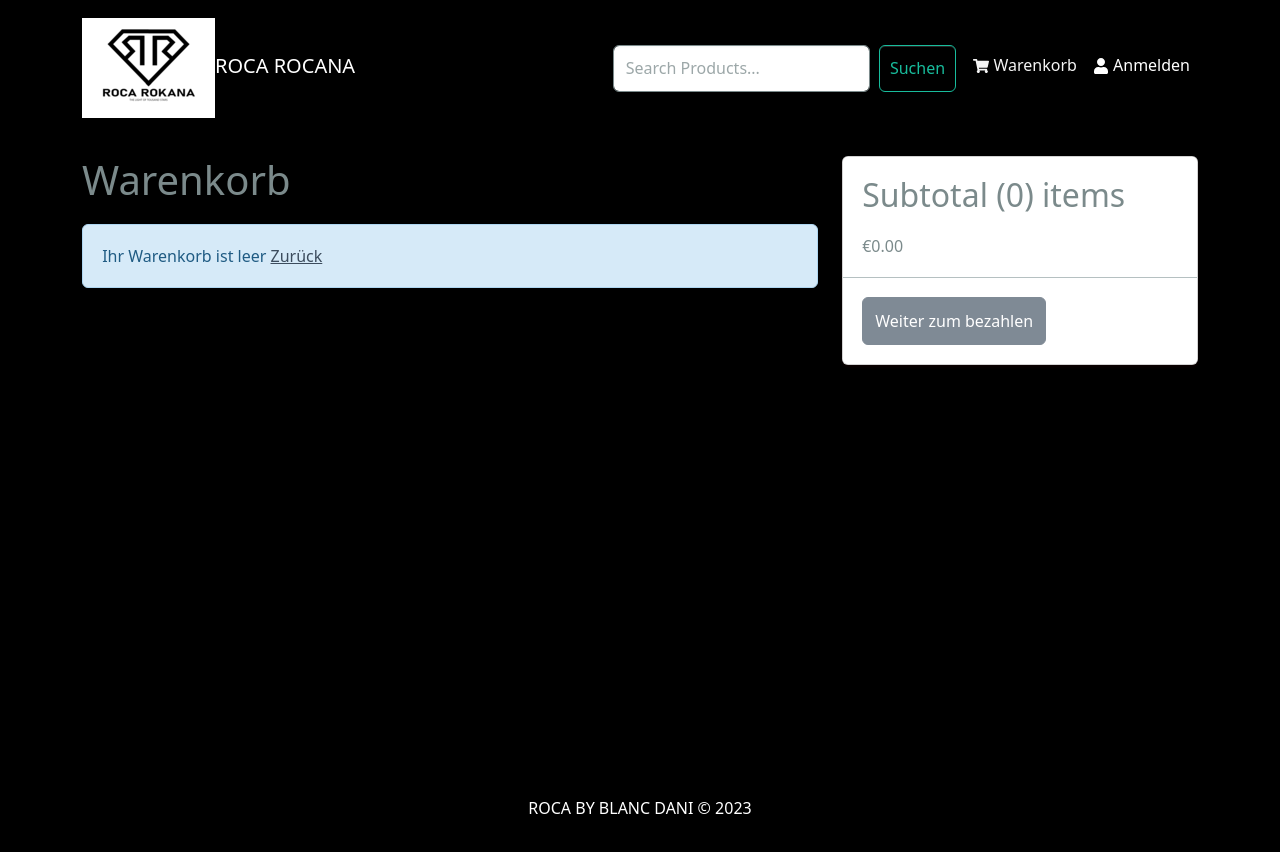
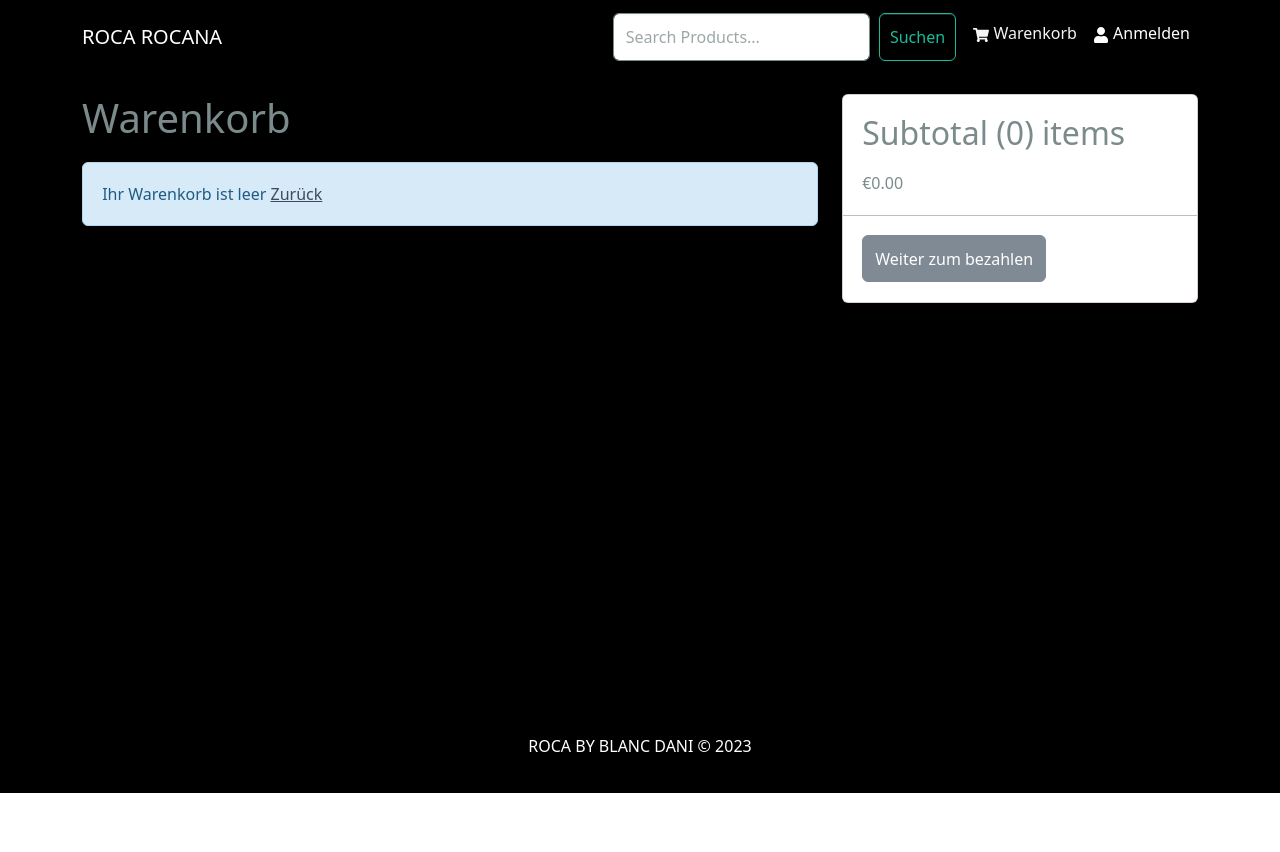
Before and after one commit to blncdn/rocashoptest3, a React (Create React App) app in the folder frontend/: page /cart in a window 1280 px wide. Shown: the top 852 px of the page. After the commit the page ends 800 px from the top, so only its background shows below. Built offline with nearby package versions, Linux system fonts and the light colour scheme.

Commit message:
Header.jsx

```diff
--- a/frontend/src/components/Header.jsx
+++ b/frontend/src/components/Header.jsx
@@ -37,7 +37,7 @@ const Header = () => {
         <Container>
           <LinkContainer to='/'>
             <Navbar.Brand>
-              <img src={logo} alt='RocaShop' />
+
               ROCA ROCANA
             </Navbar.Brand>
           </LinkContainer>
```
